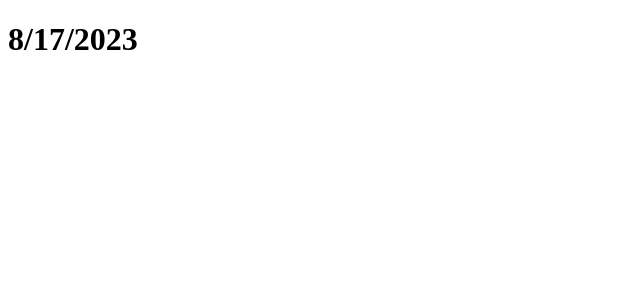
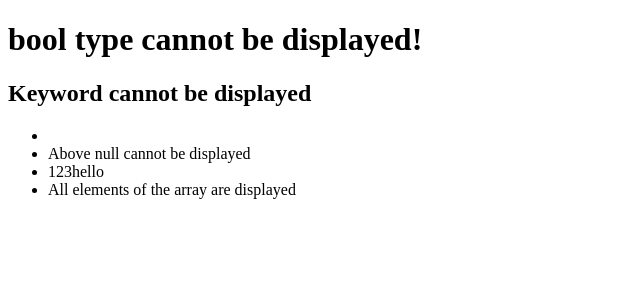
Before and after one commit to kynoh44/modern-react-with-redux-2023, a React (Create React App) app in the folder jsx/: page / in a window 1280 px wide. Shown: the top 300 px of the page, without its empty margins (0-640 px from the left). Built offline with nearby package versions, Linux system fonts and the light colour scheme.

Commit message:
Test of corner cases

```diff
--- a/jsx/src/index.js
+++ b/jsx/src/index.js
@@ -11,7 +11,28 @@ const root = ReactDOM.createRoot(el);
 
 /* 4) Create a component */
 function App() {
-	return <h1>{new Date().toLocaleDateString()}</h1>;
+	let ccBool = true;
+	let ccKeyword = undefined;
+	let ccNull = null;
+	let ccArray = [1, 2, 3, "hello", undefined];
+
+	return (
+		<div>
+			<h1>{ccBool}</h1>
+			<h1>bool type cannot be displayed!</h1>
+
+			<h2>{ccKeyword}</h2>
+			<h2>Keyword cannot be displayed</h2>
+			<div>
+				<ul>
+					<li>{ccNull}</li>
+					<li>Above null cannot be displayed</li>
+					<li>{ccArray}</li>
+					<li>All elements of the array are displayed</li>
+				</ul>
+			</div>
+		</div>
+	);
 }
 
 /* 5) Show the component on the screen */
```
